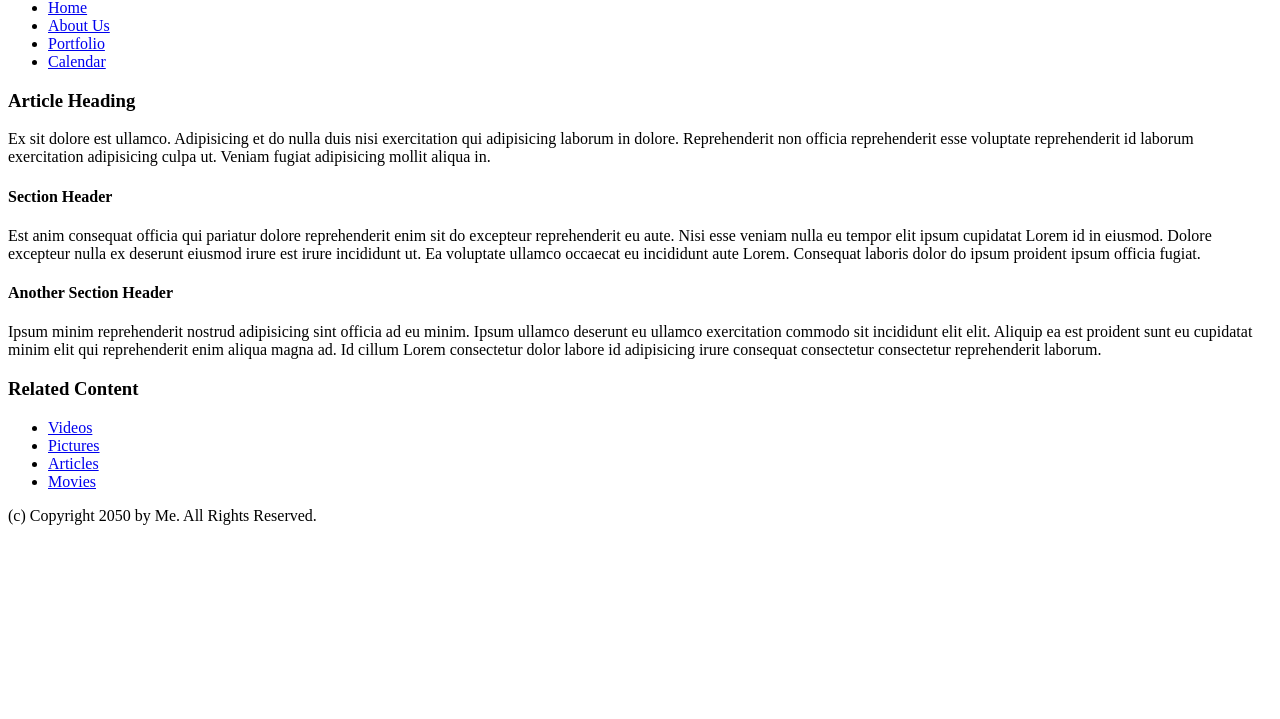
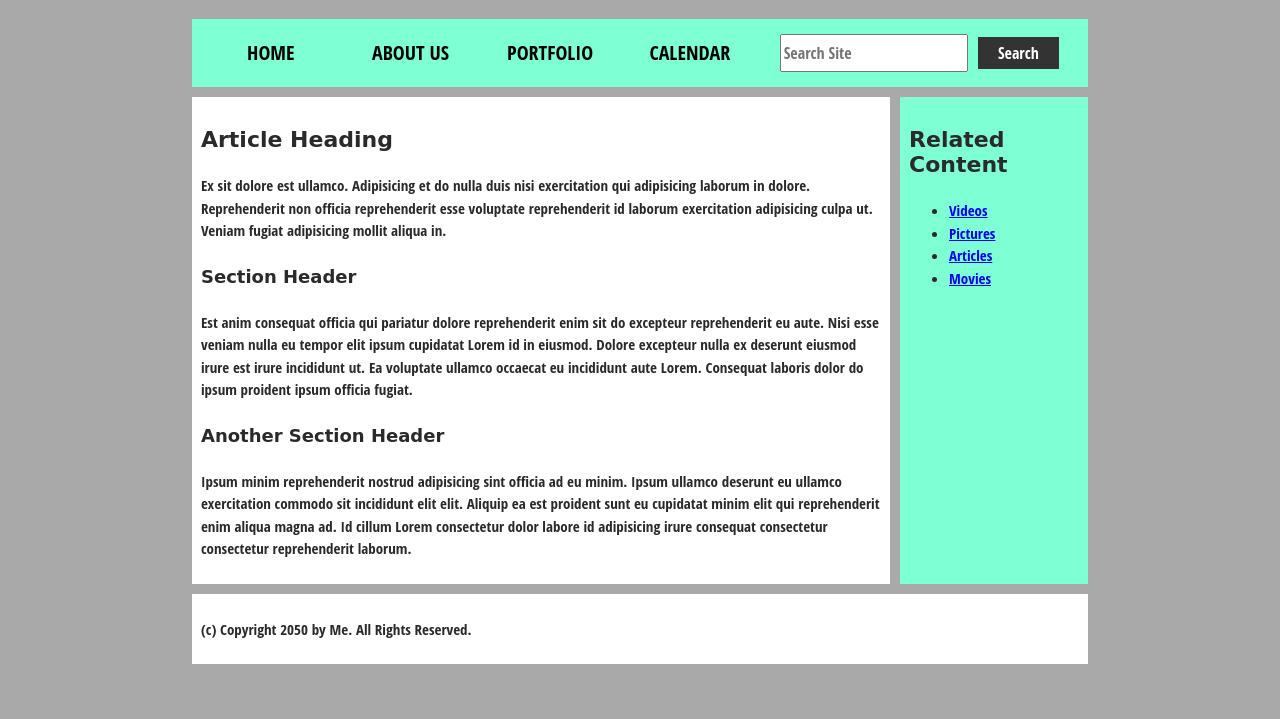
Before and after one commit to jadynlaila/Unit-3-Files, a plain HTML site: page Unit 3/Basic Website Layout/index.html in a window 1280 px wide. Shown: the part 81-800 px from the top of the page. Drawn offline with Linux system fonts and the light colour scheme; files that its build step writes are made by us from their sources.

Commit message:
complete boilerplate

```diff
--- a/Unit 3/Basic Form Layout/style.css
+++ b/Unit 3/Basic Form Layout/style.css
@@ -39,7 +39,7 @@ form li+li{
 label{
     /* uniform size & alignment */
     display: inline-block;
-    width: 90%;
+    width: 90px;
     text-align: right;
 }
 
@@ -54,3 +54,28 @@ button{
     margin-left: .5em;
 
 }
+
+input, textarea{
+    /* To make sure that all text fields have the same font settings by default, textareas have monospace on. */
+    font: 1em sans-serif;
+
+    /* Uniform text field sizes */
+    width: 300px;
+    box-sizing: border-box;
+
+    /* march form borders */
+    border: 1px solid #999;
+}
+
+input:focus, textarea:focus{
+    border-color: black;
+
+}
+
+textarea{
+    /* align multiline text fields */
+    vertical-align: top;
+
+    /* provide space to type some text */
+    height: 5em;
+}
--- a/Unit 3/Basic Website Layout/index.html
+++ b/Unit 3/Basic Website Layout/index.html
@@ -5,10 +5,12 @@
     <meta name="author" content="Jadyn Calhoun">
     <title>Basic Website</title>
     <link rel="stylesheet" href="style.css">
+    <meta name="viewport" content="width=device-width. initial-scale=0.1">
+    <link rel="stylesheet" href="style.css">
 </head>
 <body>
     <header>
-        <h1 style="color:purple">
+        <h1>
             Header
             <!-- DO THE SEARCH BAR LATER -->
         </h1>
@@ -21,6 +23,11 @@
             <li><a href="#">Portfolio</a></li>
             <li><a href="#">Calendar</a></li>
         </ul>
+
+        <form>
+            <input type="input" name="query" placeholder="Search Site">
+            <input type="submit" name="submit" id="submit" value="Search">
+        </form>
     </nav>
     <main>
         <article>
--- /dev/null
+++ b/Unit 3/Basic Website Layout/style.css
@@ -0,0 +1,135 @@
+/* GENERAL PAGE SETUP */
+
+html,body{
+    margin: 0px;
+    padding: 0px;
+}
+
+html{
+    font-size: 10px;
+    background-color: #a9a9a9;
+
+}
+
+body{
+    width: 70%;
+    margin: 0 auto;
+}
+
+/* typography */
+
+h1,h2,h3,h4,h5,h6{
+    font-family: 'Sonsie One', cursive;
+    color: #2a2a2a;
+}
+
+p, input, li{
+    font-family: 'Open Sans Condensed', sans-serif;
+    color: #2a2a2a;
+}
+
+h1{
+    font-size: 4rem;
+    text-align: center;
+    color: white;
+    text-shadow: 2px 2px 10px black; /* size, text, skew, color */
+}
+
+h2{
+    font-size: 3rem;
+    text-align: center;
+}
+
+h3{
+    font-size: 2.2rem;
+}
+
+h4{
+    font-size: 1.8rem;
+}
+
+p,li{
+    font-size: 1.5rem;
+    line-height: 1.5;
+}
+
+/* HEADER LAYOUT */
+
+nav, article, aside, footer{
+    background-color: white;
+    padding: 1%;
+}
+
+nav{
+    height: 50px;
+    background-color: aquamarine;
+    display: flex;
+    margin-bottom: 10px;
+}
+
+nav ul{
+    padding: 0;
+    list-style-type: none;
+    flex: 2;
+    display: flex;
+}
+
+nav li{
+    display: inline;
+    text-align: center;
+    flex: 1;
+}
+
+nav a{
+    display: inline-block;
+    font-size: 2rem;
+    text-transform: uppercase;
+    text-decoration: none;
+    color: black;
+}
+
+nav form{
+    flex: 1;
+    display: flex;
+    align-items: center;
+    height: 100%;
+    padding: 0 2rem;
+}
+
+input{
+    font-size: 1.6rem;
+    height: 32px;
+}
+
+input[type="search"]{
+    flex: 3;
+}
+
+input[type="submit"]{
+    flex:1;
+    margin-left: 1rem;
+    background: #333;
+    border: 0px;
+    color: white;
+}
+
+/* main layout */
+
+main{
+    display: flex;
+}
+
+
+article{
+    flex:4;
+}
+
+aside{
+    flex:1;
+    margin-left: 10px;
+    background-color: aquamarine;
+}
+
+footer{
+    margin-top: 10px;
+}
```
Also changed, not shown: Unit 3/Basic Form Layout/index.html (+1 -3 lines).
